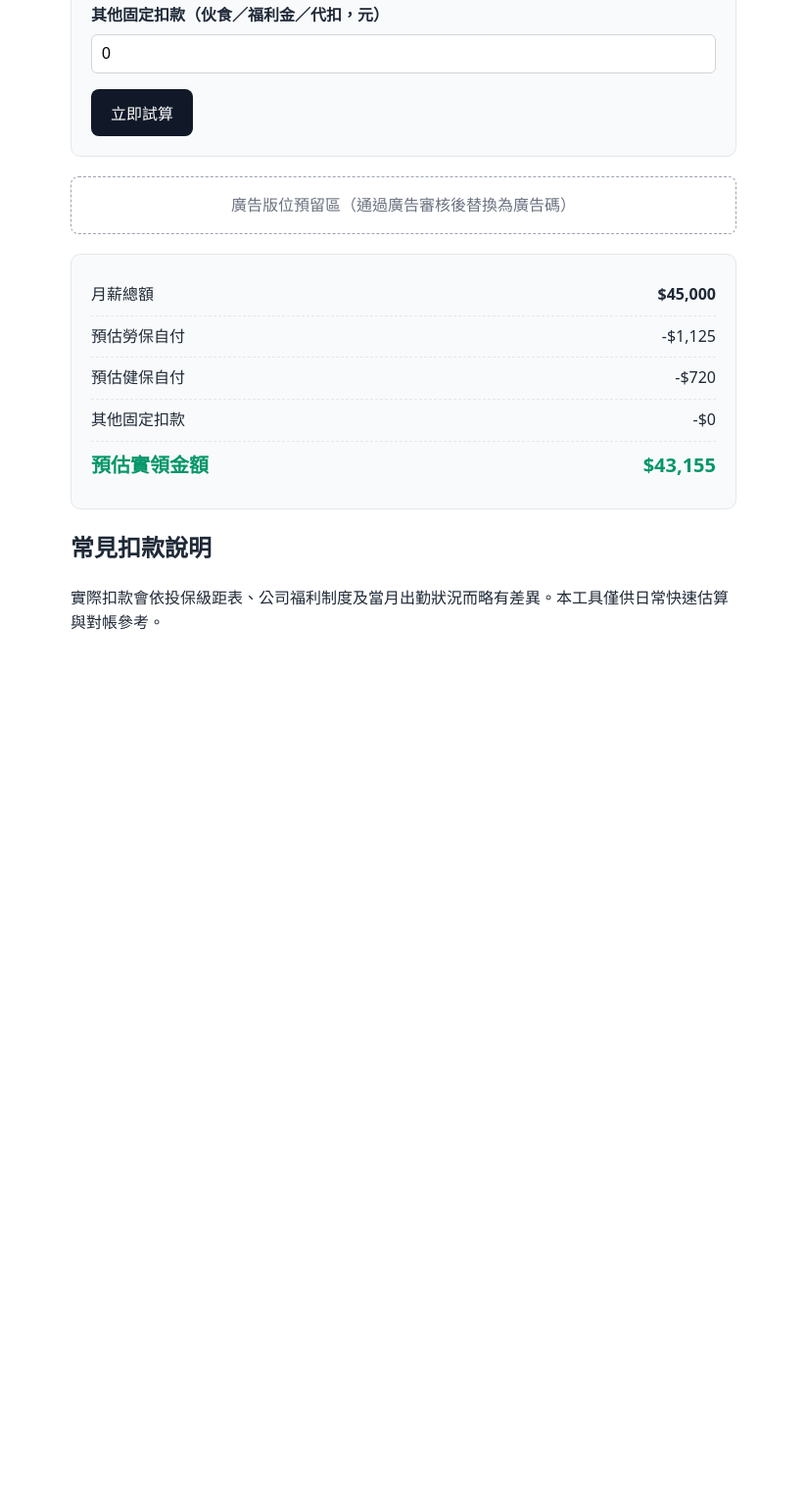
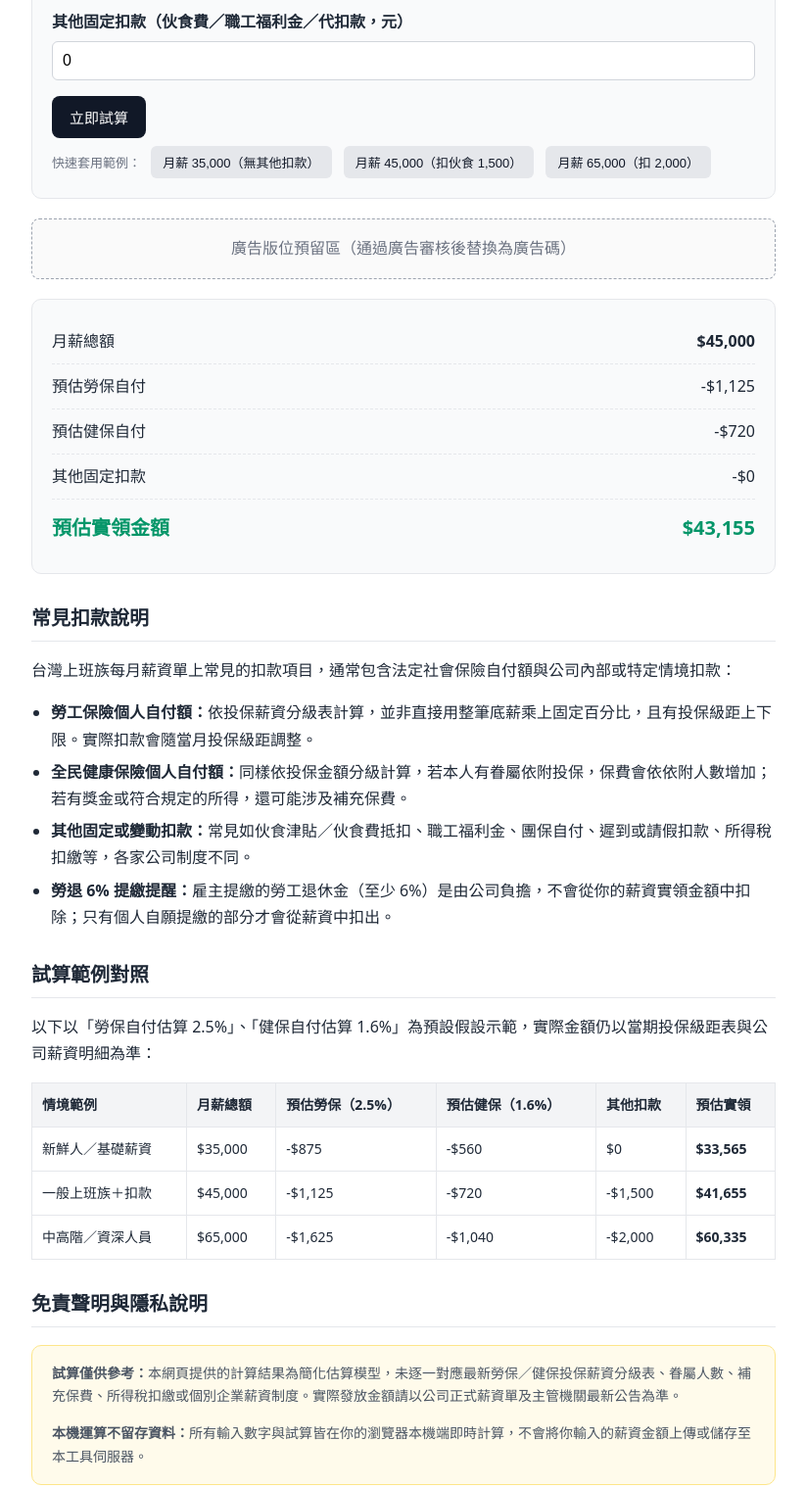
Before and after one commit to topli53/salary-calc, a plain HTML site: page index.html in a window 1280 px wide. Shown: the part 435-1954 px from the top of the page at 98% size, without its empty margins (228-1051 px from the left). Before the commit the page ends 1124 px from the top, so only its background shows below. Drawn offline with Linux system fonts and the light colour scheme.

Commit message:
Update index.html

```diff
--- a/index.html
+++ b/index.html
@@ -3,23 +3,33 @@
 <head>
   <meta charset="UTF-8" />
   <meta name="viewport" content="width=device-width, initial-scale=1.0" />
-  <title>薪資實領與扣款快速試算</title>
-  <script async src="https://pagead2.googlesyndication.com/pagead/js/adsbygoogle.js?client=ca-pub-3138841542076920"
-     crossorigin="anonymous"></script>
+  <title>薪資實領快速試算｜扣款估算、試算範例與說明</title>
+  <script async src="https://pagead2.googlesyndication.com/pagead/js/adsbygoogle.js?client=ca-pub-3138841542076920" crossorigin="anonymous"></script>
   <style>
-    body { font-family: system-ui, -apple-system, sans-serif; max-width: 680px; margin: 40px auto; padding: 0 16px; line-height: 1.6; color: #1f2937; }
-    .box { background: #f9fafb; border: 1px solid #e5e7eb; border-radius: 10px; padding: 20px; margin-bottom: 20px; }
+    body { font-family: system-ui, -apple-system, BlinkMacSystemFont, "Segoe UI", sans-serif; max-width: 760px; margin: 40px auto; padding: 0 16px; line-height: 1.7; color: #1f2937; background: #ffffff; }
+    h1 { margin-bottom: 8px; }
+    h2 { margin-top: 28px; margin-bottom: 10px; font-size: 20px; border-bottom: 1px solid #e5e7eb; padding-bottom: 6px; }
+    .box { background: #f9fafb; border: 1px solid #e5e7eb; border-radius: 10px; padding: 20px; margin: 18px 0; }
     label { display: block; font-weight: 600; margin-top: 12px; }
-    input { width: 100%; padding: 10px; margin-top: 6px; border: 1px solid #d1d5db; border-radius: 6px; font-size: 16px; box-sizing: border-box; }
-    button { margin-top: 16px; padding: 12px 20px; background: #111827; color: #fff; border: 0; border-radius: 8px; font-size: 16px; cursor: pointer; }
-    .result-row { display: flex; justify-content: space-between; padding: 8px 0; border-bottom: 1px dashed #e5e7eb; }
-    .total { font-size: 20px; font-weight: 700; color: #059669; border-bottom: 0; }
-    .ad-slot { border: 1px dashed #9ca3af; padding: 16px; text-align: center; color: #6b7280; border-radius: 8px; margin: 20px 0; }
+    input { width: 100%; padding: 10px; margin-top: 6px; border: 1px solid #d1d5db; border-radius: 6px; font-size: 16px; box-sizing: border-box; background: #fff; }
+    button { margin-top: 16px; padding: 11px 18px; background: #111827; color: #fff; border: 0; border-radius: 8px; font-size: 15px; cursor: pointer; }
+    button:hover { background: #374151; }
+    .preset-btn { margin-top: 8px; margin-right: 8px; padding: 7px 12px; background: #e5e7eb; color: #111827; font-size: 13px; border-radius: 6px; }
+    .preset-btn:hover { background: #d1d5db; }
+    .result-row { display: flex; justify-content: space-between; padding: 9px 0; border-bottom: 1px dashed #e5e7eb; }
+    .total { font-size: 20px; font-weight: 700; color: #059669; border-bottom: 0; padding-top: 12px; }
+    .ad-slot { border: 1px dashed #9ca3af; padding: 16px; text-align: center; color: #6b7280; border-radius: 8px; margin: 20px 0; background: #fafafa; }
+    table { width: 100%; border-collapse: collapse; margin: 12px 0 20px; font-size: 14px; }
+    th, td { border: 1px solid #e5e7eb; padding: 10px; text-align: left; }
+    th { background: #f3f4f6; font-weight: 600; }
+    .note-box { background: #fffbeb; border: 1px solid #fde68a; border-radius: 10px; padding: 16px 20px; margin: 18px 0; font-size: 14px; color: #4b5563; }
+    ul { padding-left: 20px; }
+    li { margin-bottom: 6px; }
   </style>
 </head>
 <body>
   <h1>薪資實領快速試算</h1>
-  <p>輸入月薪與預估扣款，快速估算每月大約實領金額（試算參考用）。</p>
+  <p>輸入月薪總額與預估扣款比例或固定金額，快速估算每月大約實領金額，方便日常預算規劃與薪資單對帳。</p>
 
   <div class="box">
     <label for="salary">月薪總額（元）</label>
@@ -31,10 +41,16 @@
     <label for="healthRate">個人健保自付估算比例（%）</label>
     <input id="healthRate" type="number" value="1.6" min="0" max="30" step="0.1" />
 
-    <label for="otherDeduct">其他固定扣款（伙食／福利金／代扣，元）</label>
+    <label for="otherDeduct">其他固定扣款（伙食費／職工福利金／代扣款，元）</label>
     <input id="otherDeduct" type="number" value="0" min="0" step="100" />
 
-    <button onclick="calc()">立即試算</button>
+    <button type="button" onclick="calc()">立即試算</button>
+    <div>
+      <span style="font-size: 13px; color: #6b7280; margin-right: 6px;">快速套用範例：</span>
+      <button type="button" class="preset-btn" onclick="applyPreset(35000, 2.5, 1.6, 0)">月薪 35,000（無其他扣款）</button>
+      <button type="button" class="preset-btn" onclick="applyPreset(45000, 2.5, 1.6, 1500)">月薪 45,000（扣伙食 1,500）</button>
+      <button type="button" class="preset-btn" onclick="applyPreset(65000, 2.5, 1.6, 2000)">月薪 65,000（扣 2,000）</button>
+    </div>
   </div>
 
   <div class="ad-slot">廣告版位預留區（通過廣告審核後替換為廣告碼）</div>
@@ -48,7 +64,60 @@
   </div>
 
   <h2>常見扣款說明</h2>
-  <p>實際扣款會依投保級距表、公司福利制度及當月出勤狀況而略有差異。本工具僅供日常快速估算與對帳參考。</p>
+  <p>台灣上班族每月薪資單上常見的扣款項目，通常包含法定社會保險自付額與公司內部或特定情境扣款：</p>
+  <ul>
+    <li><strong>勞工保險個人自付額：</strong>依投保薪資分級表計算，並非直接用整筆底薪乘上固定百分比，且有投保級距上下限。實際扣款會隨當月投保級距調整。</li>
+    <li><strong>全民健康保險個人自付額：</strong>同樣依投保金額分級計算，若本人有眷屬依附投保，保費會依依附人數增加；若有獎金或符合規定的所得，還可能涉及補充保費。</li>
+    <li><strong>其他固定或變動扣款：</strong>常見如伙食津貼／伙食費抵扣、職工福利金、團保自付、遲到或請假扣款、所得稅扣繳等，各家公司制度不同。</li>
+    <li><strong>勞退 6% 提繳提醒：</strong>雇主提繳的勞工退休金（至少 6%）是由公司負擔，不會從你的薪資實領金額中扣除；只有個人自願提繳的部分才會從薪資中扣出。</li>
+  </ul>
+
+  <h2>試算範例對照</h2>
+  <p>以下以「勞保自付估算 2.5%」、「健保自付估算 1.6%」為預設假設示範，實際金額仍以當期投保級距表與公司薪資明細為準：</p>
+  <table>
+    <thead>
+      <tr>
+        <th>情境範例</th>
+        <th>月薪總額</th>
+        <th>預估勞保（2.5%）</th>
+        <th>預估健保（1.6%）</th>
+        <th>其他扣款</th>
+        <th>預估實領</th>
+      </tr>
+    </thead>
+    <tbody>
+      <tr>
+        <td>新鮮人／基礎薪資</td>
+        <td>$35,000</td>
+        <td>-$875</td>
+        <td>-$560</td>
+        <td>$0</td>
+        <td><strong>$33,565</strong></td>
+      </tr>
+      <tr>
+        <td>一般上班族＋扣款</td>
+        <td>$45,000</td>
+        <td>-$1,125</td>
+        <td>-$720</td>
+        <td>-$1,500</td>
+        <td><strong>$41,655</strong></td>
+      </tr>
+      <tr>
+        <td>中高階／資深人員</td>
+        <td>$65,000</td>
+        <td>-$1,625</td>
+        <td>-$1,040</td>
+        <td>-$2,000</td>
+        <td><strong>$60,335</strong></td>
+      </tr>
+    </tbody>
+  </table>
+
+  <h2>免責聲明與隱私說明</h2>
+  <div class="note-box">
+    <p style="margin-top: 0;"><strong>試算僅供參考：</strong>本網頁提供的計算結果為簡化估算模型，未逐一對應最新勞保／健保投保薪資分級表、眷屬人數、補充保費、所得稅扣繳或個別企業薪資制度。實際發放金額請以公司正式薪資單及主管機關最新公告為準。</p>
+    <p style="margin-bottom: 0;"><strong>本機運算不留存資料：</strong>所有輸入數字與試算皆在你的瀏覽器本機端即時計算，不會將你輸入的薪資金額上傳或儲存至本工具伺服器。</p>
+  </div>
 
   <script>
     function fmt(n) {
@@ -67,6 +136,13 @@
       document.getElementById("rOther").textContent = "-" + fmt(other);
       document.getElementById("rNet").textContent = fmt(net);
     }
+    function applyPreset(gross, laborRate, healthRate, otherDeduct) {
+      document.getElementById("salary").value = gross;
+      document.getElementById("laborRate").value = laborRate;
+      document.getElementById("healthRate").value = healthRate;
+      document.getElementById("otherDeduct").value = otherDeduct;
+      calc();
+    }
   </script>
 </body>
 </html>
```
